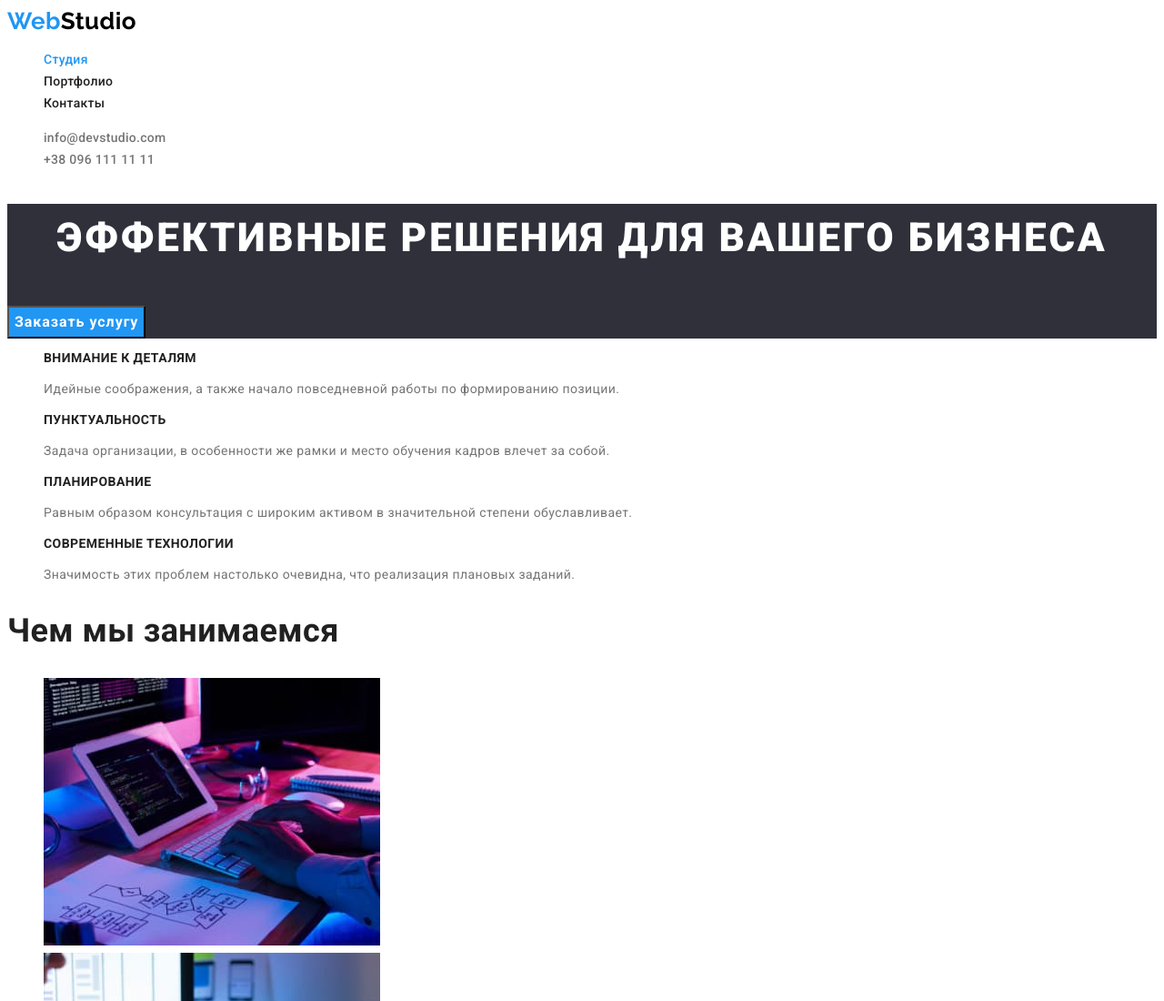
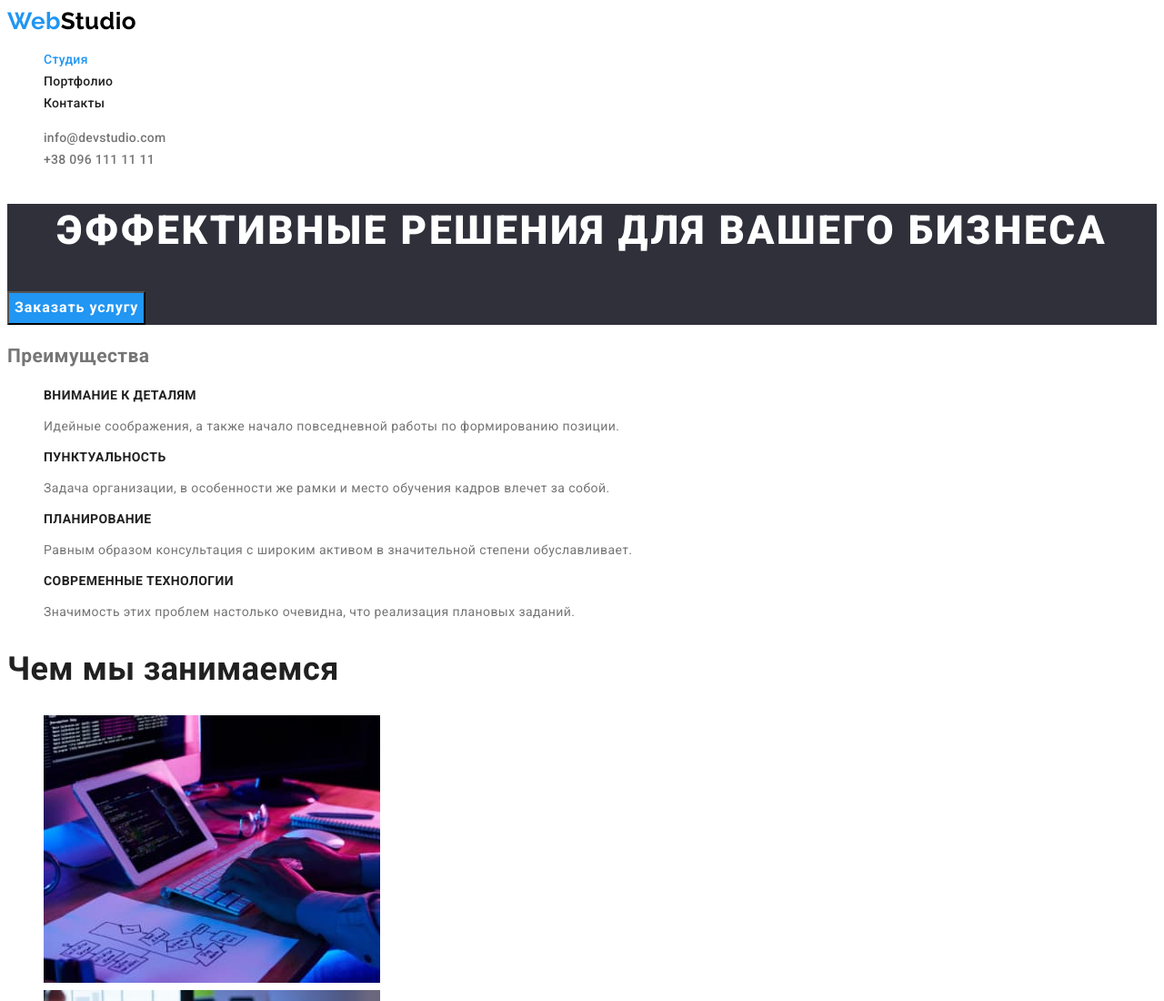
Before and after one commit to vchumack/goit-markup-hw-02, a plain HTML site: page index.html in a window 1280 px wide. Shown: the top 1100 px of the page at 91% size. Drawn offline with Linux system fonts and the light colour scheme.

Commit message:
Правки от ментора по дз
1. Раскомментированы невидимые заголовки
2. в hero-title в line-height: 1,36; запятая исправлена на точку

```diff
--- a/css/styles.css
+++ b/css/styles.css
@@ -107,7 +107,7 @@ body {
 
    font-weight: 900;
    font-size: 44px;
-   line-height: 1,36;
+   line-height: 1.36;
    text-align: center;
    letter-spacing: 0.06em;
    text-transform: uppercase;
--- a/index.html
+++ b/index.html
@@ -44,7 +44,7 @@
       </section>
       <!--  Преимущества компании  -->
       <section class="section">
-        <!-- <h2>Преимущества</h2> -->
+        <h2>Преимущества</h2>
         <ul class="features list">
           <li>
             <h3 class="features-title">Внимание к деталям</h3>
```
Also changed, not shown: portfolio.html (+1 -1 lines).
